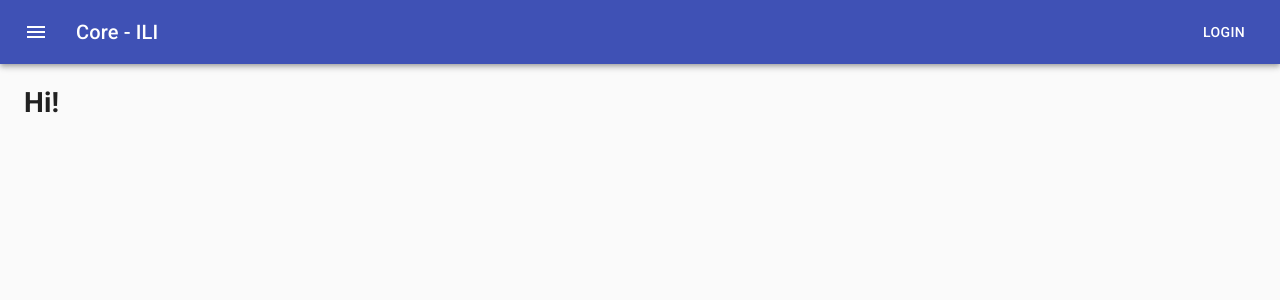
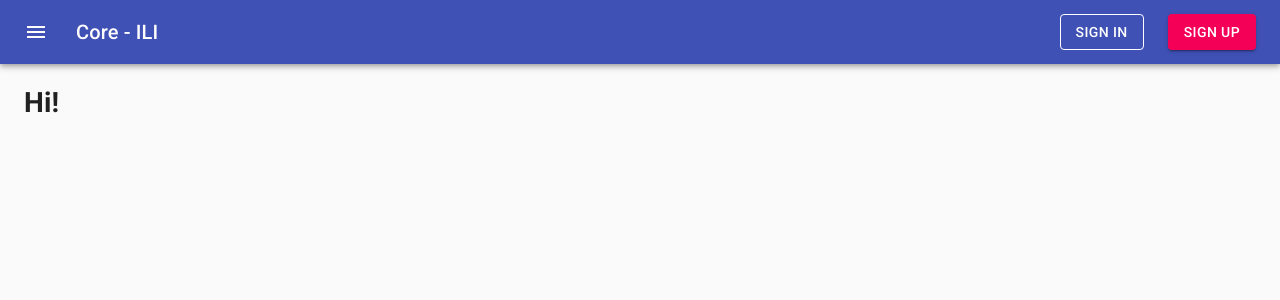
Before and after one commit to dmitryfokin/core-ili-v2, a React (Create React App) app in the folder clients/client-react-ts-mobx/: page / in a window 1280 px wide. Shown: the top 300 px of the page. Built offline with nearby package versions, Linux system fonts and the light colour scheme.

Commit message:
install react-router-dom

```diff
--- a/clients/client-react-ts-mobx/package.json
+++ b/clients/client-react-ts-mobx/package.json
@@ -14,6 +14,7 @@
     "@types/react-dom": "^16.9.8",
     "react": "^16.13.1",
     "react-dom": "^16.13.1",
+    "react-router-dom": "^5.2.0",
     "react-scripts": "3.4.3",
     "typescript": "^3.7.5"
   },
@@ -37,5 +38,8 @@
       "last 1 firefox version",
       "last 1 safari version"
     ]
+  },
+  "devDependencies": {
+    "@types/react-router-dom": "^5.1.5"
   }
 }
--- a/clients/client-react-ts-mobx/src/components/AppBar/AppBarComponent.tsx
+++ b/clients/client-react-ts-mobx/src/components/AppBar/AppBarComponent.tsx
@@ -1,13 +1,14 @@
 import React from 'react'
-import { makeStyles } from '@material-ui/core/styles'
+import { createStyles, makeStyles, Theme } from '@material-ui/core/styles'
 import AppBar from '@material-ui/core/AppBar'
 import Toolbar from '@material-ui/core/Toolbar'
 import Typography from '@material-ui/core/Typography'
 import Button from '@material-ui/core/Button'
+import Box from '@material-ui/core/Box'
 import IconButton from '@material-ui/core/IconButton'
 import MenuIcon from '@material-ui/icons/Menu'
 
-const useStyles = makeStyles( ( theme ) => ({
+const useStyles = makeStyles( ( theme: Theme ) => createStyles( {
   root: {
     flexGrow: 1,
   },
@@ -17,22 +18,43 @@ const useStyles = makeStyles( ( theme ) => ({
   title: {
     flexGrow: 1,
   },
-}) )
+} ) )
 
 export const AppBarComponent = () => {
   const classes = useStyles()
 
   return (
-    <AppBar position="static">
+    <AppBar
+      position="static"
+    >
       <Toolbar>
-        <IconButton edge="start" className={classes.menuButton} color="inherit"
-                    aria-label="menu">
+        <IconButton
+          edge="start"
+          className={classes.menuButton}
+          color="inherit"
+          aria-label="menu"
+        >
           <MenuIcon/>
         </IconButton>
-        <Typography variant="h6" className={classes.title}>
+
+        <Typography
+          variant="h6"
+          className={classes.title}
+        >
           Core - ILI
         </Typography>
-        <Button color="inherit">Login</Button>
+
+        <Box mr={3}>
+          <Button
+            variant="outlined"
+            color="inherit"
+          >Sign IN</Button>
+        </Box>
+        <Button
+          variant="contained"
+          color="secondary"
+        >Sign UP</Button>
+
       </Toolbar>
     </AppBar>
   )
--- a/clients/client-react-ts-mobx/src/index.tsx
+++ b/clients/client-react-ts-mobx/src/index.tsx
@@ -3,10 +3,14 @@ import ReactDOM from 'react-dom'
 import './index.css'
 import App from './App'
 import * as serviceWorker from './serviceWorker'
+import { BrowserRouter } from 'react-router-dom'
+
 
 ReactDOM.render(
   <React.StrictMode>
-    <App/>
+    <BrowserRouter>
+      <App/>
+    </BrowserRouter>
   </React.StrictMode>,
   document.getElementById( 'root' )
 )
```
Also changed, not shown: 1 other file (tests, documents, lock files or other folders).
